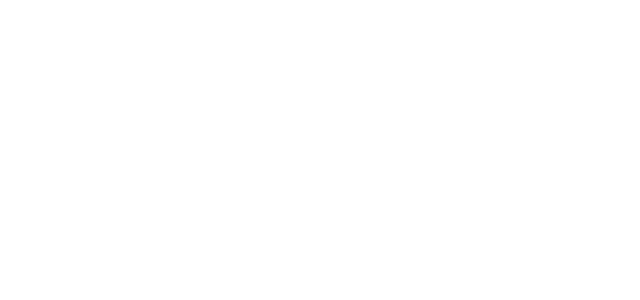
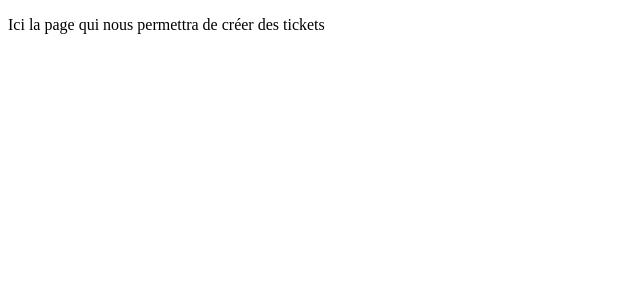
Before and after one commit to cyrheel/MBT-Project, a React (Create React App) app in the folder client/: page /ticketCreation in a window 1280 px wide. Before the commit this address had no page. Shown: the top 300 px of the page, without its empty margins (0-640 px from the left). Built offline with nearby package versions, Linux system fonts and the light colour scheme.

Commit message:
Ticket creation page added and routeur updated

```diff
--- /dev/null
+++ b/client/src/Pages/TicketCreationPage.tsx
@@ -0,0 +1,5 @@
+function TicketCreationPage() {
+  return <p>Ici la page qui nous permettra de créer des tickets</p>;
+}
+
+export default TicketCreationPage;
--- a/client/src/routeur.tsx
+++ b/client/src/routeur.tsx
@@ -4,6 +4,7 @@
 import InscriptionPage from "./Pages/InscriptionPage";
 import ProjectCreationPage from "./Pages/ProjetCreationPage";
 import ProjetDetailsPage from "./Pages/ProjetDetailsPage";
+import TicketCreationPage from "./Pages/TicketCreationPage";
 
 function Routeur() {
   return (
@@ -14,6 +15,7 @@
         <Route path="/register" element={<InscriptionPage />} />
         <Route path="/projetCreation" element={<ProjectCreationPage />} />
         <Route path="/projetDetails" element={<ProjetDetailsPage />} />
+        <Route path="/ticketCreation" element={<TicketCreationPage />} />
       </Routes>
     </BrowserRouter>
   );
```
